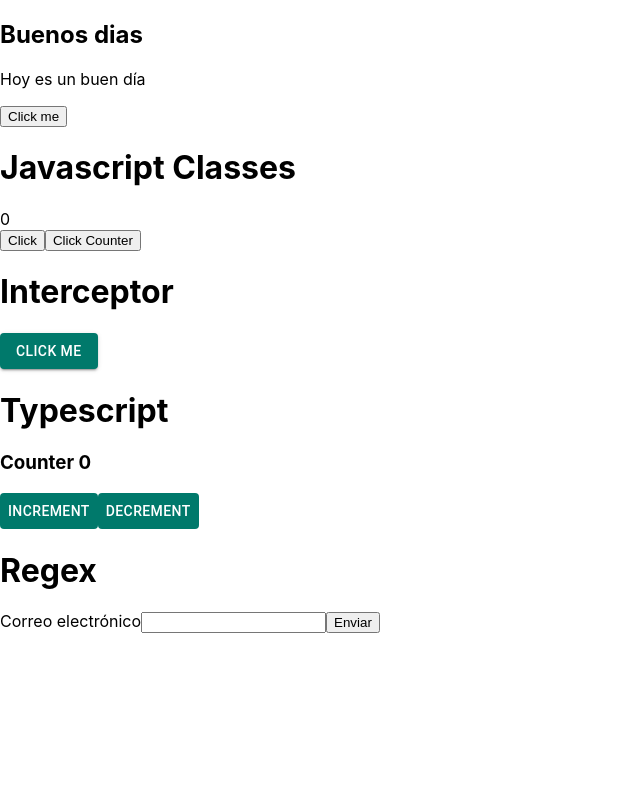
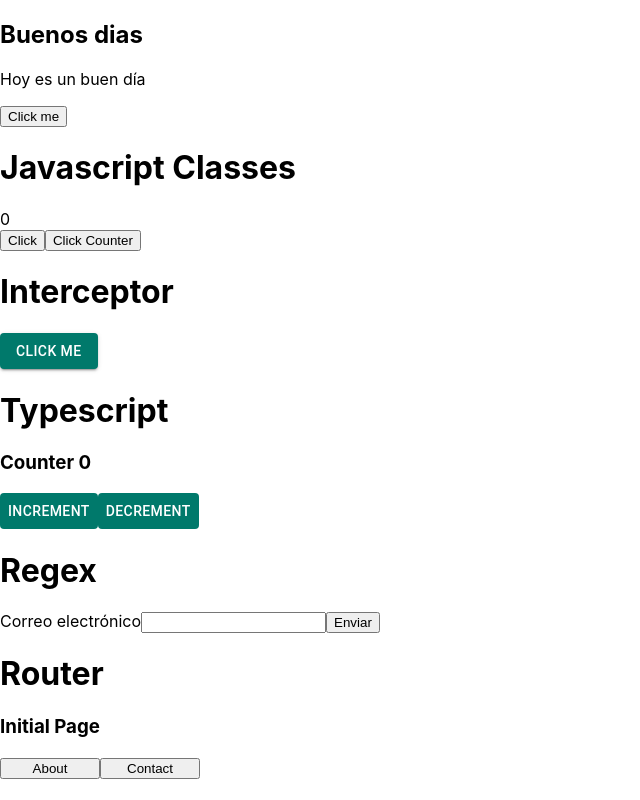
Before and after one commit to paulagutierrez08/Repaso, a React (Create React App) app: page / in a window 1280 px wide. Shown: the whole page, without its empty margins (0-640 px from the left). Built offline with nearby package versions, Linux system fonts and the light colour scheme.

Commit message:
Ejercicio de React Routing

```diff
--- a/package.json
+++ b/package.json
@@ -16,6 +16,7 @@
     "@types/react-dom": "^18.2.24",
     "react": "^18.2.0",
     "react-dom": "^18.2.0",
+    "react-router-dom": "^6.22.3",
     "react-scripts": "5.0.1",
     "sass": "^1.74.1",
     "typescript": "^4.9.5",
--- a/src/organisms/ci-button.jsx
+++ b/src/organisms/ci-button.jsx
@@ -1,4 +1,5 @@
 import Button from '@mui/material/Button'
+
 
 function CIButton ({onClick, children, ...rest}){
     return(
--- a/src/organisms/regex.jsx
+++ b/src/organisms/regex.jsx
@@ -1,4 +1,5 @@
 import React, { useState } from "react";
+
 
 function Regex (){
 const [email, setEmail]= useState('')
@@ -13,7 +14,7 @@
 
 // Ejemplo de correo electronico: participacion.ciudadana@ecopetrol.com.co
 // /^([a-z\d\.-_]+)@([a-z\d-]+)\.([a-z]{2,})(\.[a-z]{2,8})?$/i
-const emailRegex= /([a-zA-Z\d\.-_]+)@([a-z\d-]+)\.([a-z]{2,})(\.[a-z]{2,8})?$/
+const emailRegex= /([a-zA-Z\d.-_]+)@([a-z\d-]+)\.([a-z]{2,})(\.[a-z]{2,8})?$/
 
 if (!emailRegex.test(email)) {
     setError('Dirección de correo electrónico no válida');
--- a/src/pages/App.tsx
+++ b/src/pages/App.tsx
@@ -4,6 +4,7 @@
 import CIButton from '../organisms/ci-button';
 import Counter from '../organisms/counter';
 import Regex from '../organisms/regex';
+import RouterApp from '../router/router';
 
 function App() {
   return (
@@ -13,6 +14,7 @@
       <CIButton onClick={()=>{}} variant="contained" color="sucess">Click me</CIButton>
       <Counter title='Counter' counter={0} increment='Increment' decrement='Decrement'/>
       <Regex/>
+      <RouterApp/>
     </div>
   );
 }
--- /dev/null
+++ b/src/router/about.jsx
@@ -0,0 +1,20 @@
+import React from "react";
+
+import { Link } from "react-router-dom";
+
+
+function About (){
+    return(
+        <div>
+            <h3>About</h3>
+            <nav>
+                <ul>
+                    <li><Link to="/">Home</Link></li>
+                    <li><Link to="/Contact">Contact</Link></li>
+                </ul>
+            </nav>
+        </div>
+    )
+}
+
+export default About;
--- /dev/null
+++ b/src/router/contact.jsx
@@ -0,0 +1,20 @@
+import React from "react";
+
+import { Link } from "react-router-dom";
+
+
+function Contact (){
+    return(
+        <div>
+            <h3>Contact</h3>
+            <nav>
+                <ul>
+                    <li><Link to="/">Home</Link></li>
+                    <li><Link to="/About">About</Link></li>
+                </ul>
+            </nav>
+        </div>
+    )
+}
+
+export default Contact;
--- /dev/null
+++ b/src/router/home.jsx
@@ -0,0 +1,28 @@
+import React from "react";
+
+import {useNavigate } from "react-router-dom";
+
+function Home (){
+const navigate = useNavigate ();
+
+const handleClickAbout=()=>{(
+    navigate('/About')
+)}
+
+const handleClickContact=()=>{(
+    navigate('/Contact')
+)}
+
+
+    return(
+        <div>
+            <h3>Initial Page</h3>
+            <nav>
+                <button onClick={handleClickAbout} style={{width:'100px'}}>About</button>
+                <button onClick={handleClickContact} style={{width:'100px'}}>Contact</button>
+            </nav>
+        </div>
+    )
+}
+
+export default Home;
--- /dev/null
+++ b/src/router/not-found.jsx
@@ -0,0 +1,18 @@
+import React from "react";
+
+import { Link } from "react-router-dom";
+
+function NotFound (){
+    return(
+        <div>
+            <h3>The page does not exist</h3>
+            <nav>
+                <ul>
+                    <li><Link to="/">Home</Link></li>
+                </ul>
+            </nav>
+        </div>
+    )
+}
+
+export default NotFound;
--- /dev/null
+++ b/src/router/router.jsx
@@ -0,0 +1,25 @@
+import React from "react";
+import Home from "./home";
+import About from "./about";
+import Contact from "./contact";
+import NotFound from "./not-found";
+import { BrowserRouter as Router, Route, Routes} from "react-router-dom";
+
+
+function RouterApp (){
+    return(
+    <>
+        <h1>Router</h1>
+        <Router>
+            <Routes>
+                <Route path="/" element={<Home/>}/>
+                <Route path="/About" element={<About/>}/>
+                <Route path="/Contact" element={<Contact/>}/>
+                <Route path="/*" element={<NotFound/>}/>
+            </Routes>
+        </Router>
+    </>
+    )
+}
+
+export default RouterApp;
```
Also changed, not shown: src/organisms/counter.tsx (+5 -4 lines), 2 other files (tests, documents, lock files or other folders).
